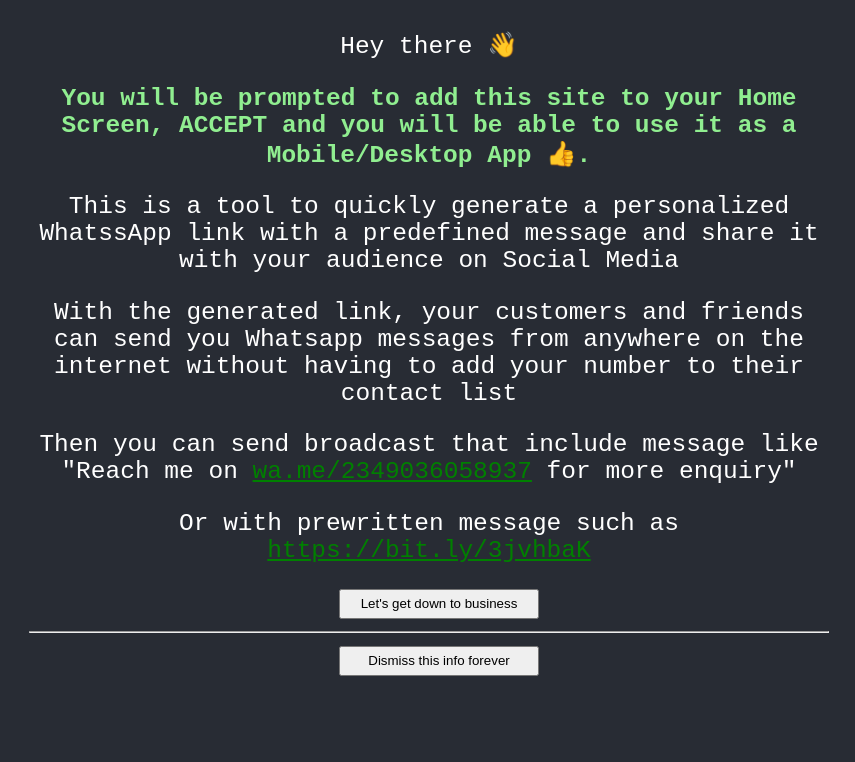
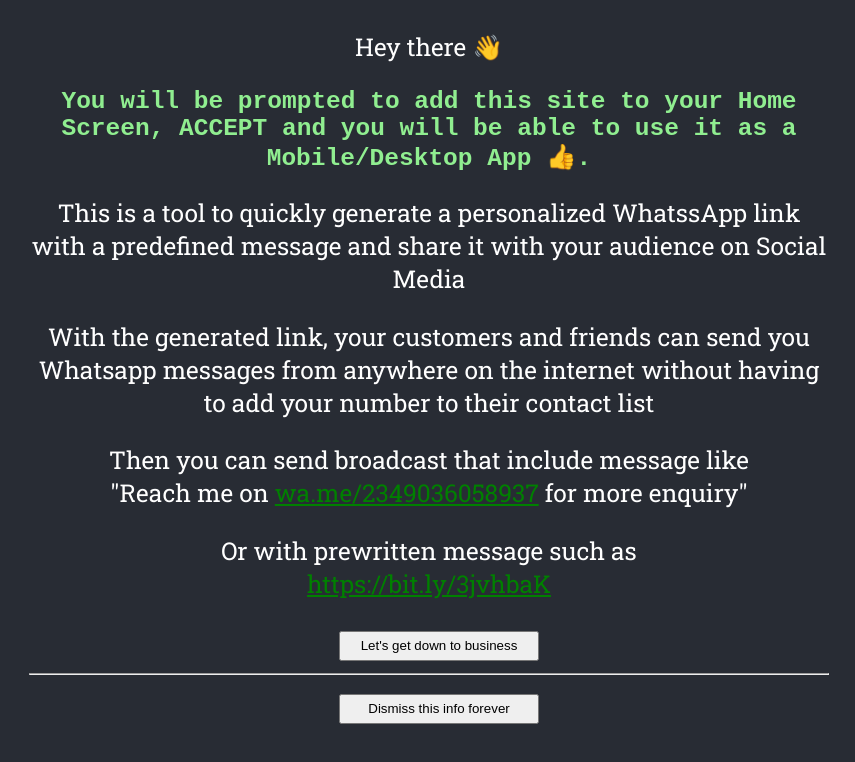
Before and after one commit to abdulloooh/wa-link, a React (Create React App) app: page / in a window 1280 px wide. Shown: the top 762 px of the page, without its empty margins (211-1066 px from the left). Built offline with nearby package versions, Linux system fonts and the light colour scheme; no server answers; what raven-js would draw is missing.

Commit message:
Roboto font added

```diff
--- a/public/index.html
+++ b/public/index.html
@@ -8,6 +8,10 @@
     <meta name="description" content="Whatsapp Link Generator" />
     <link rel="apple-touch-icon" href="%PUBLIC_URL%/wa-link-small.png" />
 
+    <link
+      href="https://fonts.googleapis.com/css2?family=Roboto+Slab&display=swap"
+      rel="stylesheet"
+    />
     <!--
       manifest.json provides metadata used when your web app is installed on a
       user's mobile device or desktop. See https://developers.google.com/web/fundamentals/web-app-manifest/
--- a/src/index.css
+++ b/src/index.css
@@ -6,6 +6,8 @@
   -webkit-font-smoothing: antialiased;
   -moz-osx-font-smoothing: grayscale;
   font-family: monospace;
+
+  font-family: "Roboto Slab", serif;
 }
 
 code {
```
